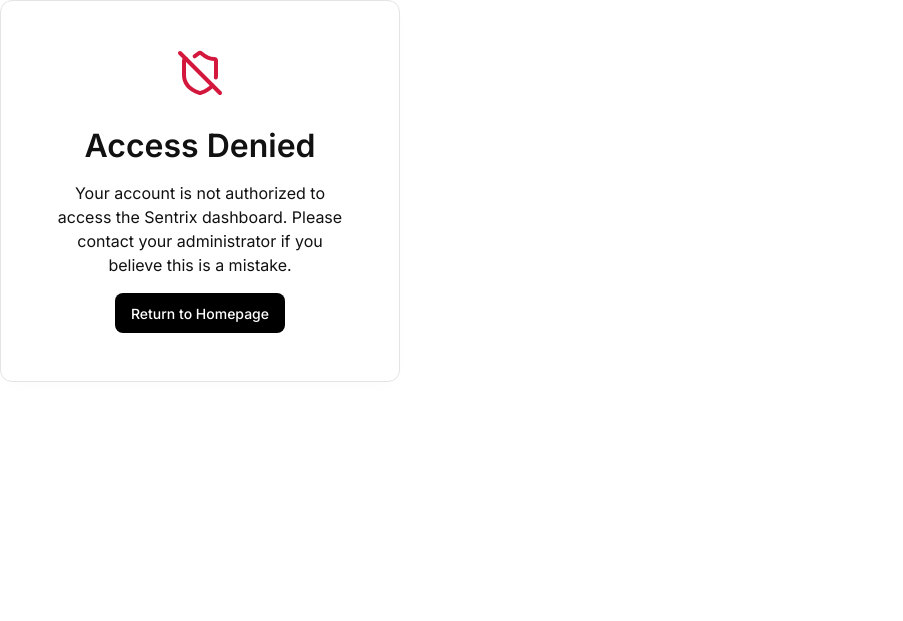
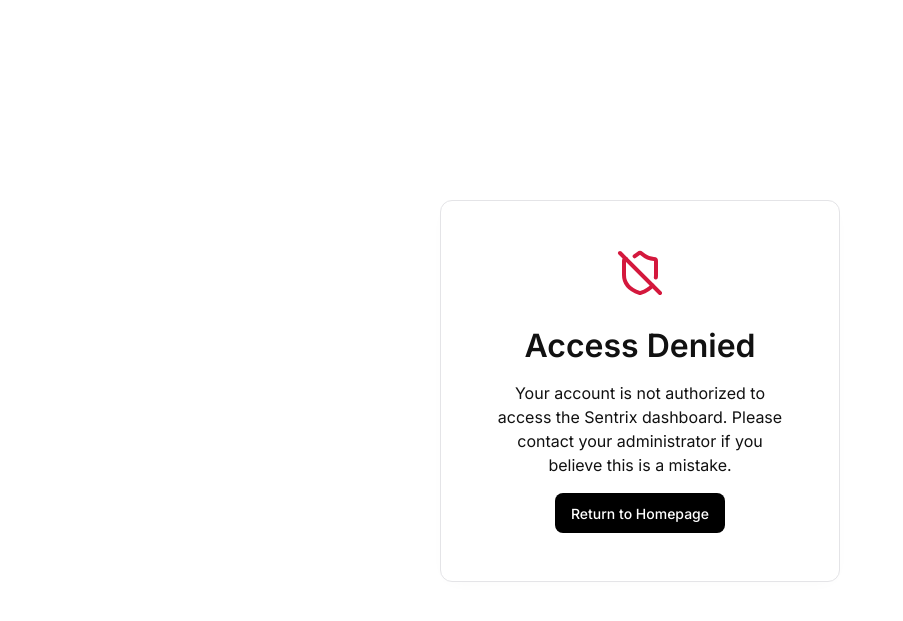
Before and after one commit to NM0124/sentrix, a Flask app: page /unauthorized.html in a window 1280 px wide. Shown: the top 621 px of the page, without its empty margins (0-903 px from the left). Run offline with Flask 3, Linux system fonts and the light colour scheme.

Commit message:
Update style.css

```diff
--- a/static/style.css
+++ b/static/style.css
@@ -1168,6 +1168,8 @@
     border: 1px solid var(--border);
     border-radius: 12px;
     box-shadow: 0 4px 20px -10px rgba(0,0,0,0.05);
+    margin: auto;
+    margin-top: calc(50vh - 200px);
 }
 .error-icon {
     color: var(--destructive);
```
